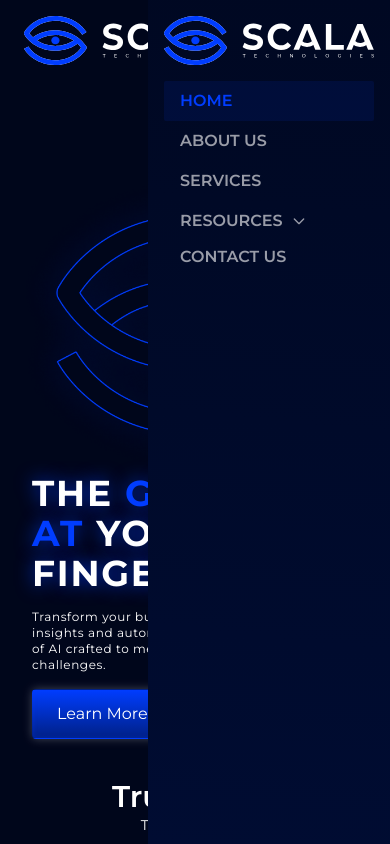
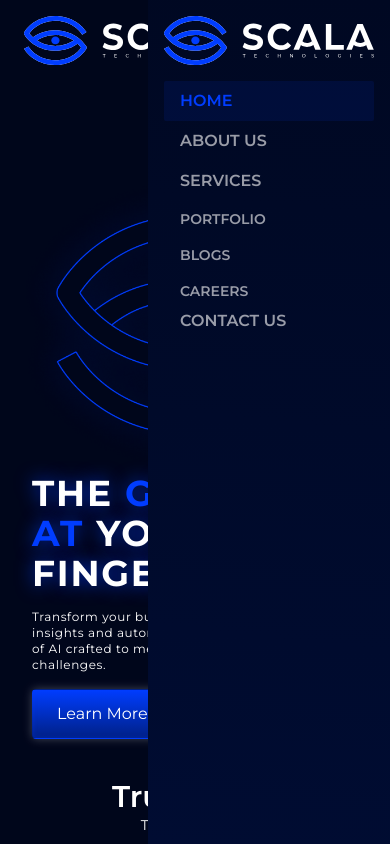
Before and after one commit to abitshrestha03/scala-frontend, a React (Vite) app in the folder frontend/: page / in a window 390 px wide. Both pictures are taken after a click on the button 354 px from the left and 40 px from the top of the page. Shown: the top 844 px of the page. Built offline with nearby package versions, Linux system fonts and the light colour scheme; no server answers.

Commit message:
Update Header.jsx

```diff
--- a/frontend/src/components/Header.jsx
+++ b/frontend/src/components/Header.jsx
@@ -148,13 +148,43 @@ const Header = () => {
             >
               SERVICES
             </NavLink>
+            <NavLink
+              to="/resources/portfolio"
+              className="block px-4 py-2 text-sm hover:bg-gray-800 text-navWhite rounded-md cursor-pointer font-semibold lg:hidden"
+              onClick={() => {
+                setIsDropdownOpen(false);
+                closeMenu();
+              }}
+            >
+              PORTFOLIO
+            </NavLink>
+            <NavLink
+              to="/resources/blogs"
+              className="block px-4 py-2 text-sm hover:bg-gray-800 text-navWhite rounded-md cursor-pointer font-semibold lg:hidden"
+              onClick={() => {
+                setIsDropdownOpen(false);
+                closeMenu();
+              }}
+            >
+              BLOGS
+            </NavLink>
+            <NavLink
+              to="/resources/careers"
+              className="block px-4 py-2 text-sm hover:bg-gray-800 text-navWhite rounded-md cursor-pointer font-semibold lg:hidden"
+              onClick={() => {
+                setIsDropdownOpen(false);
+                closeMenu();
+              }}
+            >
+              CAREERS
+            </NavLink>
             <div
               className="relative"
               onMouseEnter={() => !isMenuOpen && setIsDropdownOpen(true)} // Open on hover (desktop)
               onMouseLeave={() => !isMenuOpen && setIsDropdownOpen(false)} // Close on hover out (desktop)
             >
               <button
-                className={`flex items-center text-navWhite font-semibold hover:bg-navbg pt-2 py-1 lg:px-1 xl:px-4 space-x-2 ${
+                className={`items-center text-navWhite font-semibold hover:bg-navbg pt-2 py-1 lg:px-1 xl:px-4 space-x-2 hidden lg:flex${
                   isMenuOpen ? "cursor-pointer" : ""
                 }`}
                 onClick={isMenuOpen ? toggleDropdown : undefined} // Clickable in burger menu only
```
